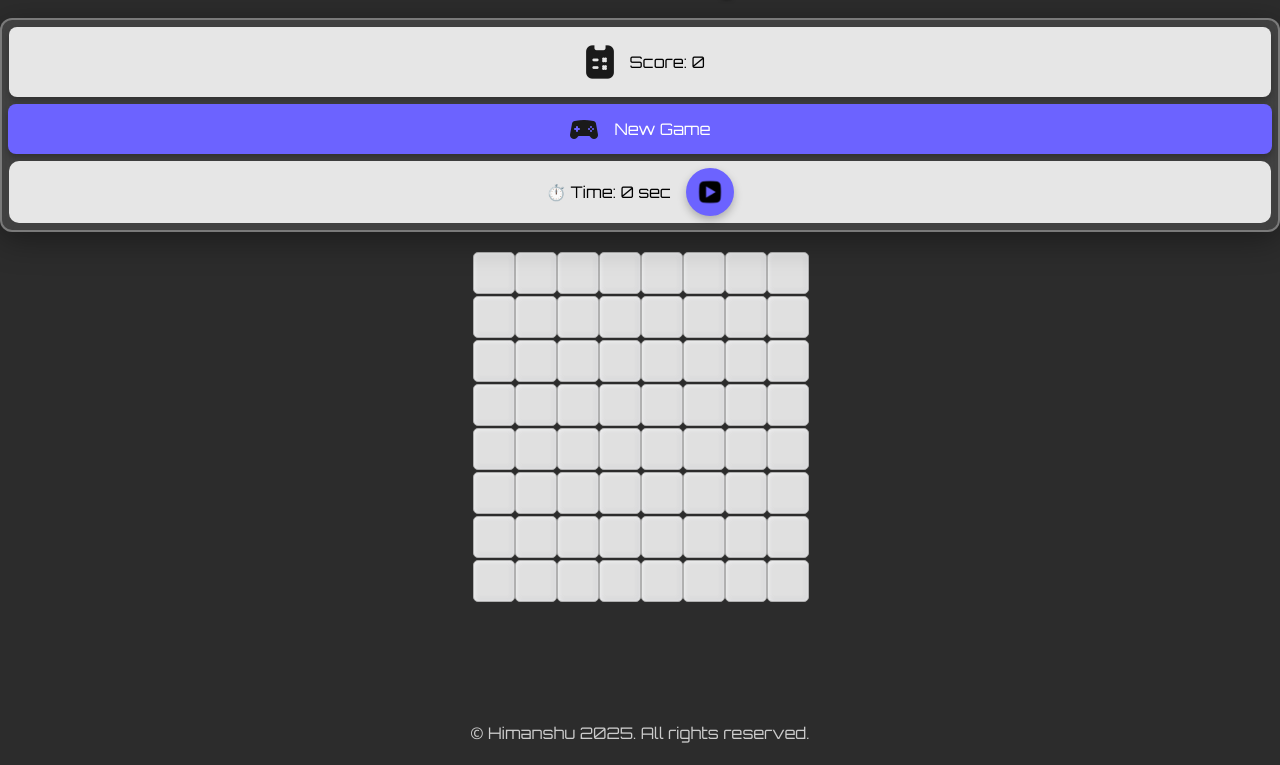
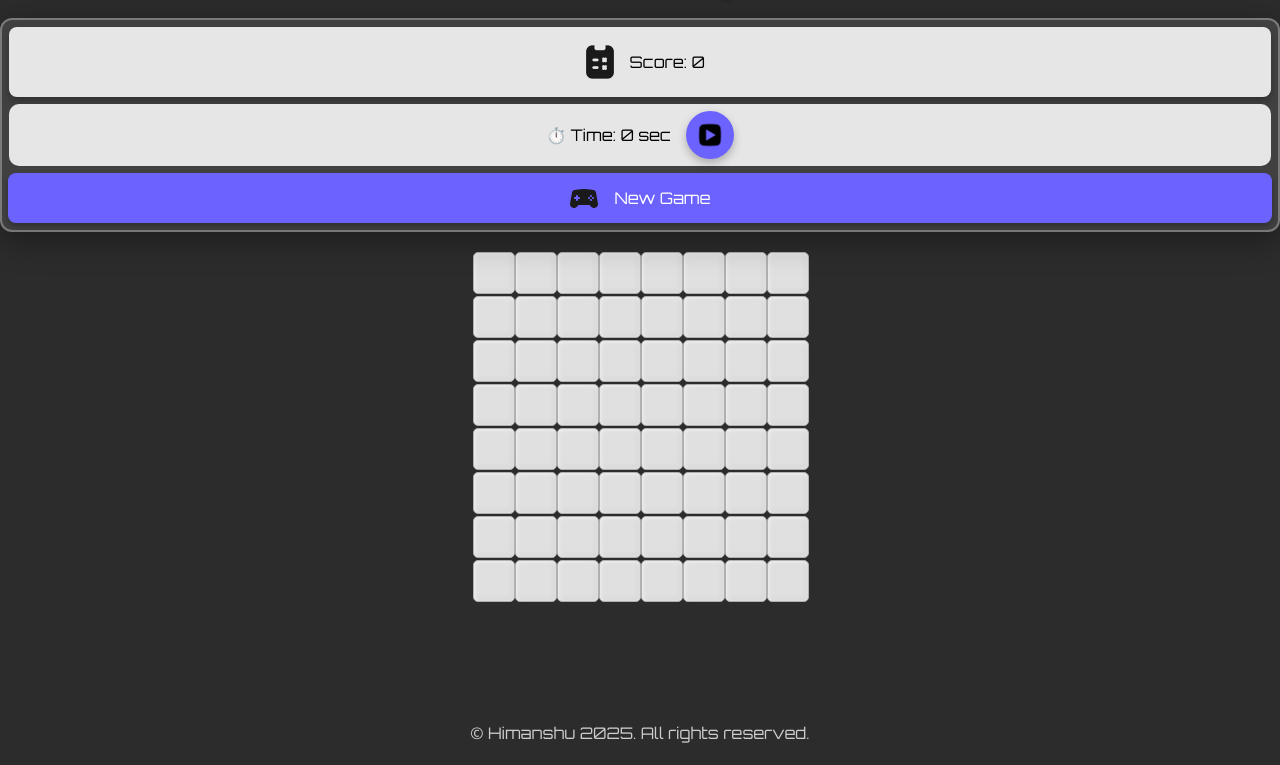
Before and after one commit to Himan1807/minesweeper, a plain HTML site: page index.html in a window 1280 px wide. Shown: the part 55-820 px from the top of the page. Drawn offline with Linux system fonts and the light colour scheme.

Commit message:
updated 'New-Game' button position

```diff
--- a/index.html
+++ b/index.html
@@ -16,13 +16,13 @@
     <div id="records">
         <p id="counter">
             <img src="Images/score-card.png"> Score: <span id="score">    0</span></p>
-        <button onclick="createBoard()" id="new-game"><img src="Images/new-game-icon.png" >  New Game</button>
         <div id="timer-controls">
             <p>⏱️ Time: <span id="timer">0</span> sec</p>
             <button id="toggle-timer" onclick="toggleTimer()">
-                <img id="timer-icon" src="Images/start.png" alt="Start">
-            </button>
+                    <img id="timer-icon" src="Images/start.png" alt="Start">
+                </button>
         </div>
+        <button onclick="createBoard()" id="new-game"><img src="Images/new-game-icon.png" >  New Game</button>
     </div>
 
 
--- a/styles.css
+++ b/styles.css
@@ -197,7 +197,7 @@
         color: white;
         font-family: 'Orbitron', 'Segoe UI', Tahoma, Geneva, Verdana, sans-serif;
         font-size: 1rem;
-        margin: auto auto;
+        margin: 7px auto;
         align-content: center;
         height: 50px;
         cursor: pointer;
```
